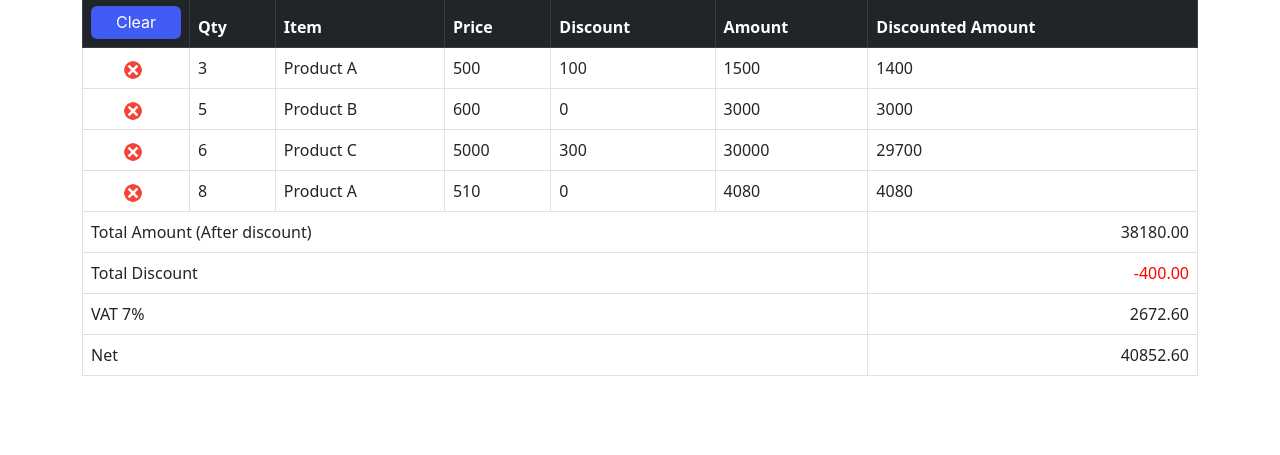
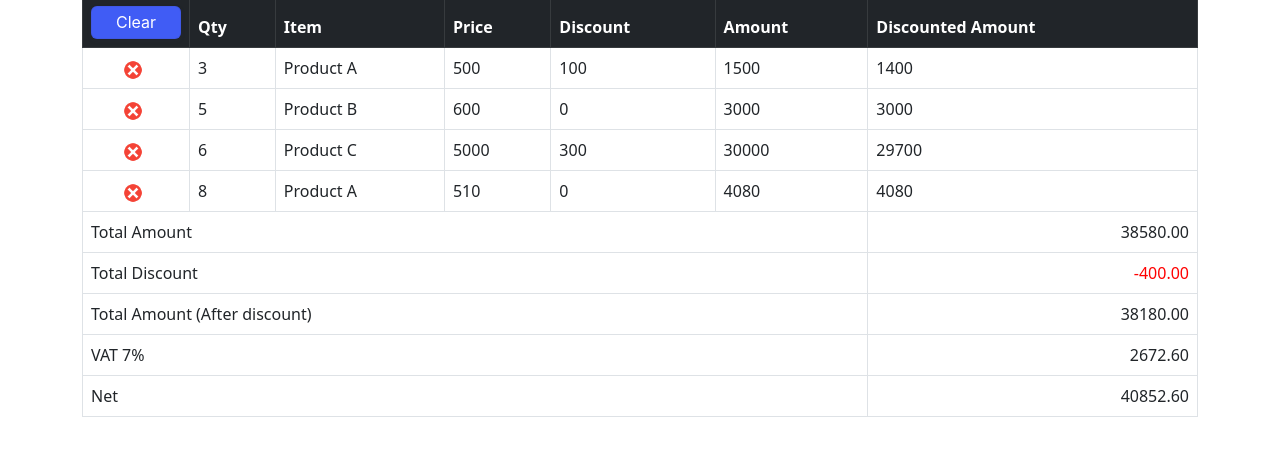
Before and after one commit to KaungKhantSiThu/kaungkhantsithu.github.io, a plain HTML site: page midterm-product-page/index.html in a window 1280 px wide. Shown: the part 61-516 px from the top of the page. Drawn offline with nearby package versions, Linux system fonts and the light colour scheme.

Commit message:
Added Total before discount row

```diff
--- a/midterm-product-page/index.html
+++ b/midterm-product-page/index.html
@@ -42,15 +42,21 @@
                 </tbody>
                 <tfoot>
                     <tr>
-                        <td colspan="6" class="text-left">Total Amount (After discount)</td>
+                        <td colspan="6" class="text-left">Total Amount</td>
                         <td class="text-right">
-                            <span id="gross"></span>
+                            <span id="total"></span>
                         </td>
                     </tr>
                     <tr>
                         <td colspan="6" class="text-left">Total Discount</td>
                         <td class="text-right" style="color: red;">
                             <span id="discount-footer"></span>
+                        </td>
+                    </tr>
+                    <tr>
+                        <td colspan="6" class="text-left">Total Amount (After discount)</td>
+                        <td class="text-right">
+                            <span id="gross"></span>
                         </td>
                     </tr>
                     <tr>
--- a/midterm-product-page/product.js
+++ b/midterm-product-page/product.js
@@ -9,6 +9,7 @@ $(document).ready(function () {
         //$(this).addClass("done");
         console.log("DONE",data)
         let gross = 0
+        let total = 0
         let totalDiscount = 0
         data = processData(data)
         for(let d in data){
@@ -16,6 +17,7 @@ $(document).ready(function () {
             products.push(data[d])
             let amount = data[d].price * data[d].quantity
             let discountedAmount = amount - data[d].discount
+            total += amount
             gross += discountedAmount
             totalDiscount += data[d].discount
             let dataStr = `<tr>
@@ -30,6 +32,7 @@ $(document).ready(function () {
             $("#data-table > tbody").append(dataStr)
         }
         //$('#customerBody').html(dataStr)
+        $("#total").html(total.toFixed(2))
         $("#gross").html(gross.toFixed(2))
         $("#discount-footer").html('-' + totalDiscount.toFixed(2))
 
@@ -99,10 +102,12 @@ function loadData() {
     let allRows = ""
     products = processData(products)
     let gross = 0
+    let total = 0
     let totalDiscount = 0
     for (let p in products) {
         let amount = products[p].price * products[p].quantity
         let discountedAmount = amount - products[p].discount
+        total += amount
         gross += discountedAmount
         totalDiscount += products[p].discount
             let row = `<tr>
@@ -119,7 +124,7 @@ function loadData() {
     }
     $('#productBody').html(allRows)
     console.log(products)
-
+    $("#total").html(total.toFixed(2))
     $("#gross").html(gross.toFixed(2))
     $("#discount-footer").html('-' + totalDiscount.toFixed(2))
     let vat = gross * 0.07
```
